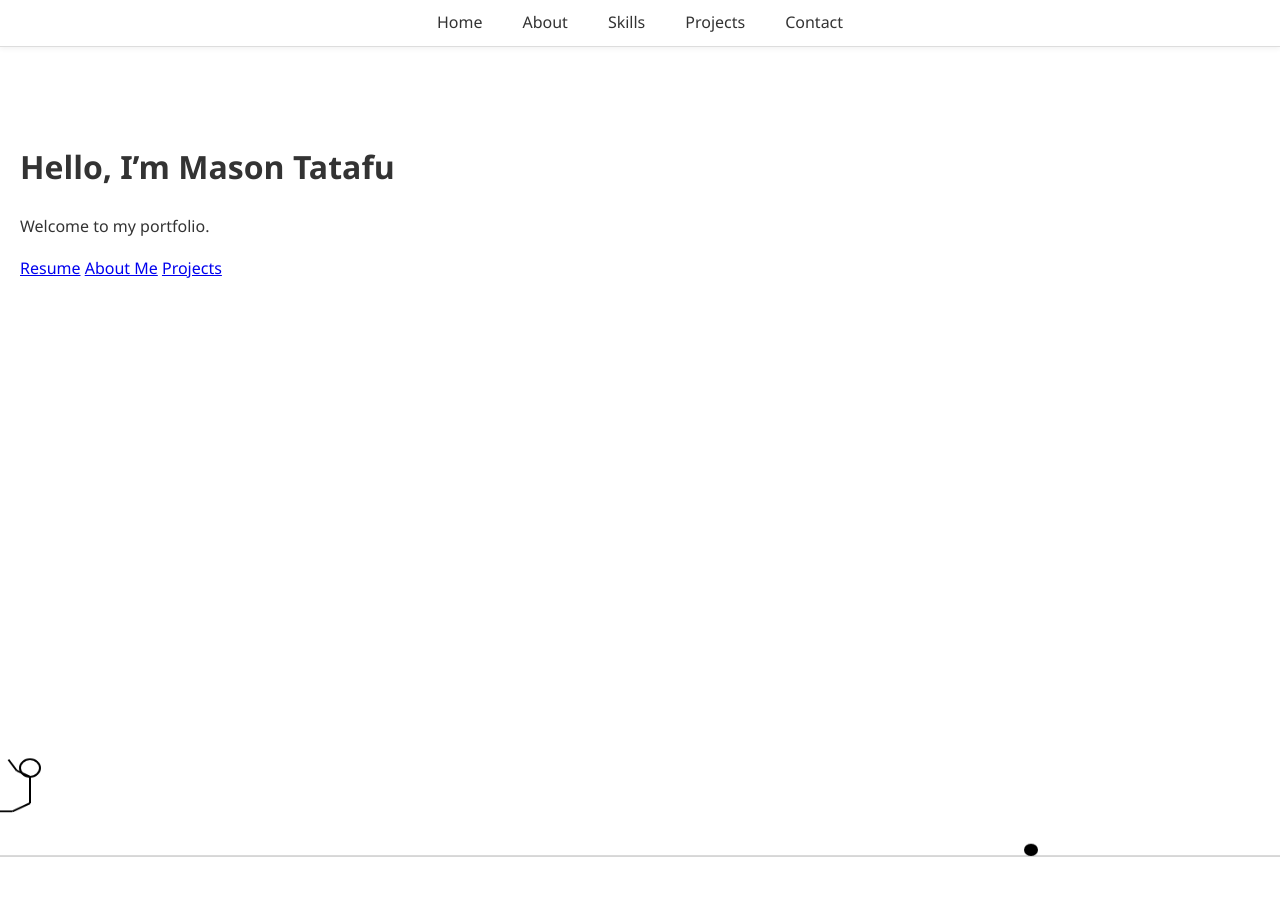
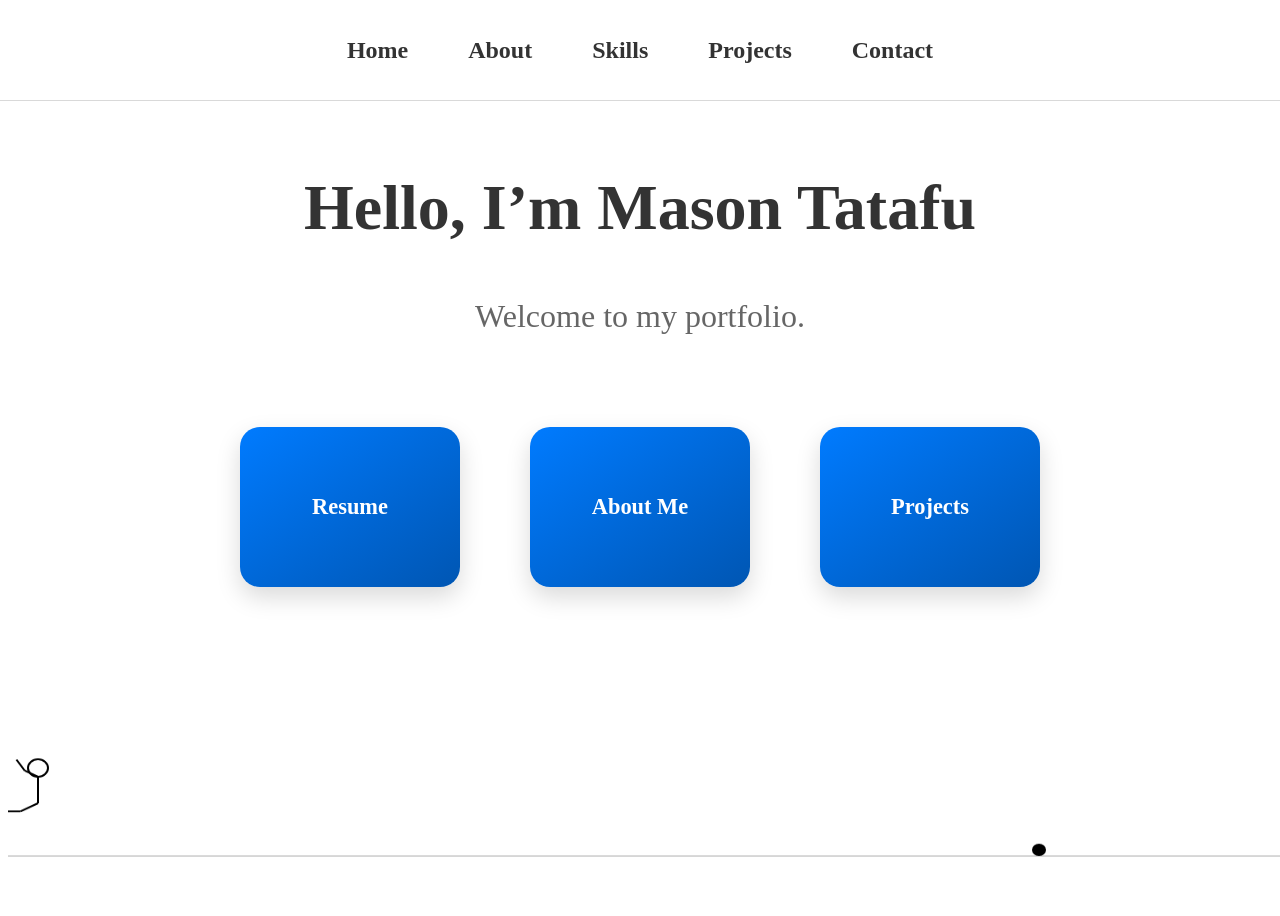
Before and after one commit to masontatafu/masontatafu.github.io, a Jekyll site: the page built from index.md, in a window 1280 px wide. Built offline with Jekyll 4.4.1, drawn with Linux system fonts in a browser that asks for light colours.

Commit message:
Update style.css

```diff
--- a/assets/css/style.css
+++ b/assets/css/style.css
@@ -1,83 +1,216 @@
+/* ===== NAVIGATION BAR STYLES ===== */
+nav {
+    background-color: white; /* Blue background */
+    height: 100px; /* Vertical padding */
+    width: 100%; /* Full width */
+    position: fixed; /* Fix it to the top of the page */
+    top: 0;
+    left: 0;
+    z-index: 1000; /* Ensures it stays on top */
+    border-bottom: 1px solid rgba(128,128,128,0.3); /* subtle grey line */
+    display: flex;
+    align-items: center;
+    justify-content: center;
+}
 
-/* ========== Global Resets and Base Layout ========== */
-body {
+/* Flexbox to spread links evenly */
+nav ul {
+    list-style: none; /* Removes bullets */
+    padding: 0;
     margin: 0;
-    font-family: 'Segoe UI', Tahoma, Geneva, Verdana, sans-serif;
-    background-color: #fff;
+    display: flex; /* Enables flexbox */
+    justify-content: space-evenly; /* Evenly spaces links */
+    align-items: center; /* Aligns links vertically */
+    height: 100%; /* ensure links align with navbar height */
+}
+
+/* Removes bullet points and ensures even spacing */
+nav li {
+    display: inline;
+}
+
+/* Styles each navigation link */
+nav a {
     color: #333;
-    line-height: 1.6;
+    text-decoration: none;
+    font-size: 1.5em;
+    font-weight: bold;
+    padding: 20px 30px; /* Adds clickable space */
+    transition: 0.3s ease-in-out;
+}
+
+nav a:hover {
+    text-decoration: underline; /* Underline on hover */
+    background-color: #0056b3; /*darker blue on hover */
+}
+
+
+/* ==================================================================================================================================== */
+
+
+
+/* ===== MAIN HEADING (YOUR NAME) ===== */
+h1 {
+    font-size: 48px; /* Makes the title text large */
+    font-weight: bold; /* Makes the text bold */
+    color: #333; /* Dark gray text color */
 }
 
 main {
-    padding: 120px 20px 60px; /* accounts for navbar height */
+    padding-top: 120px;
+    display: flex;
+    flex-direction: column;
+    align-items: center;
 }
 
-/* ========== Navigation ========== */
-nav {
-    position: fixed;
-    top: 0;
-    width: 100%;
-    background-color: #fff;
-    border-bottom: 1px solid #ddd;
-    z-index: 1000;
-    box-shadow: 0 2px 5px rgba(0,0,0,0.05);
+
+
+/* ===== HOME PAGE LAYOUT (TEXT LEFT, IMAGE RIGHT) ===== */
+.home-container {
+    display: flex;
+    align-items: center; /* Center elements vertically */
+    justify-content: space-between; /* Space out text and image */
 }
 
-nav ul {
-    list-style: none;
+/* Text Section */
+.home-text {
+    font-size: 4rem; /* Very large text */
+    font-weight: bold;
+    flex: 1;
+    text-align: center;
+    display: flex;
+    flex-direction: column;
+    justify-content: center;
+    align-items:center;
+
+}
+
+.subheading {
+    font-size: 2rem;
+    color: #666;
+    text-align: center;
+    margin-top: 10px;
+}
+
+/* Image Section */
+.home-image {
+    flex: 1;
+    text-align: right;
+}
+
+.home-image img {
+    width: 150px; /* Adjust size */
+    border-radius: 10px;
+}
+
+/* Resume Button at Bottom */
+.resume-button {
+    display: inline-block;
+    margin-top: 30px; /* to center the button horizontally*/
+    padding: 15px 30px;
+    background-color: #007bff;
+    color: white;
+    font-size: 1.5rem;
+    text-decoration: none;
+    border-radius: 10px;
+    font-weight: bold;
+    transition: 0.3s;
+}
+
+.resume-button:hover {
+    background-color: #0056b3;
+}
+
+
+/* ===== STRUCTURE: TEXT LEFT, IMAGE RIGHT ===== */
+body {
+    align-items: center; /* Centers everything vertically */
+    justify-content: center;
+    height: 100vh; /* Full screen height */
+    overflow: hidden;
+}
+
+
+.top-section {
+    display: flex;
+    flex-direction: column;
+    align-items: center;
+    justify-content: center;
+    min-height: 50vh; /* Takes up 70% of screen height */
+    padding-top: 20px; /* Push slightly upward */
+}
+
+/* ====== making large clickable boxes ====== */
+.box-section {
     display: flex;
     justify-content: center;
-    padding: 10px 0;
-    margin: 0;
-    gap: 40px;
+    gap: 30px;
+    margin-top: 40px;
+    flex-wrap: wrap;
+    padding: 0 20px;
 }
 
-nav li a {
+.box-link {
+    display: inline-block;
+    margin: 20px;
+    width: 220px;
+    height: 160px;
+    background: linear-gradient(145deg, #007bff, #0056b3);
+    color: white;
+    font-size: 1.4rem;
+    font-weight: 600;
+    text-align: center;
+    line-height: 160px;
+    border-radius: 20px;
     text-decoration: none;
-    color: #333;
-    font-weight: 500;
-    transition: color 0.3s ease;
+    box-shadow: 0 10px 25px rgba(0, 0, 0, 0.15);
+    transition: transform 0.2s ease, box-shadow 0.2s ease;
 }
 
-nav li a:hover {
-    color: #007bff;
+.box-link:hover {
+    transform: translateY(-5px);
+    box-shadow: 0 15px 30px rgba(0, 0, 0, 0.25);
 }
 
-/* ========== Page Title (used across all pages) ========== */
+
+#animation-container {
+    position: fixed;
+    bottom: 0;
+    width: 100%;
+    height: 220px;
+    pointer-events: none;
+    z-index: 0;
+    background: none; /* keep background clear if needed */
+}
+
+#stickCanvas {
+    width: 100%;
+    height: 100%;
+    display: block;
+}
+
+
+/* == about page == */
+
 .page-title {
     text-align: center;
     font-size: 3rem;
     font-weight: bold;
-    margin-bottom: 50px;
-    border-bottom: 2px solid #eee;
-    padding-bottom: 10px;
+    margin-bottom: 30px;
 }
 
-/* ========== About Page ========== */
 .about-header {
     text-align: center;
     font-size: 2rem;
     font-weight: 600;
-    margin-bottom: 30px;
+    margin-bottom: 10px;
 }
 
 .about-section {
-    max-width: 800px;
-    margin: 0 auto 80px auto;
+    max-width: 700px;
+    margin: 0 auto 40px auto;
     font-size: 1.2rem;
     line-height: 1.6;
-    text-align: center;
-    position: relative;
-}
-
-.about-section::after {
-    content: "";
-    display: block;
-    width: 60px;
-    height: 3px;
-    background: #007bff;
-    margin: 20px auto 0;
-    border-radius: 2px;
 }
 
 .profile-pic {
@@ -88,56 +221,49 @@ nav li a:hover {
     box-shadow: 0 0 10px rgba(0,0,0,0.15);
 }
 
-/* ========== Skills Page ========== */
+
+
+/* SKILLS PAGE */
+.page-title {
+    text-align: center;
+    font-size: 3rem;
+    font-weight: bold;
+    margin-bottom: 40px;
+}
+
 .skills-section {
     max-width: 800px;
-    margin: 0 auto 80px auto;
+    margin: 0 auto 60px auto;
     font-size: 1.2rem;
-    line-height: 1.6;
     text-align: center;
-    position: relative;
-}
-
-.skills-section::after {
-    content: "";
-    display: block;
-    width: 60px;
-    height: 3px;
-    background: #007bff;
-    margin: 20px auto 0;
-    border-radius: 2px;
 }
 
 .skills-grid {
     display: flex;
     flex-wrap: wrap;
     justify-content: center;
-    gap: 20px;
-    margin-top: 30px;
+    gap: 15px;
+    margin-top: 20px;
 }
 
 .skill-tag {
-    background-color: #f9f9f9;
-    padding: 12px 24px;
-    border-radius: 30px;
-    font-size: 1.05rem;
+    background-color: #f0f0f0;
+    padding: 10px 18px;
+    border-radius: 20px;
+    font-size: 1rem;
     font-weight: 500;
-    color: #333;
-    box-shadow: 0 5px 15px rgba(0,0,0,0.05);
+    box-shadow: 0 2px 6px rgba(0,0,0,0.1);
     transition: all 0.3s ease;
-    cursor: default;
-    opacity: 0;
-    animation: fadeIn 0.5s ease forwards;
 }
 
 .skill-tag:hover {
     background-color: #007bff;
     color: white;
-    transform: translateY(-4px) scale(1.03);
-    box-shadow: 0 10px 20px rgba(0,123,255,0.2);
+    transform: translateY(-2px);
 }
 
-/* ========== Contact Page ========== */
+
+/* CONTACT PAGE */
 .contact-header {
     text-align: center;
     font-size: 2rem;
@@ -160,42 +286,3 @@ nav li a:hover {
     line-height: 2;
     text-align: center;
 }
-
-.contact-section::after {
-    content: "";
-    display: block;
-    width: 60px;
-    height: 3px;
-    background: #007bff;
-    margin: 20px auto 0;
-    border-radius: 2px;
-}
-
-/* ========== Animation (used in skills tags) ========== */
-@keyframes fadeIn {
-    from {
-        transform: translateY(10px);
-        opacity: 0;
-    }
-    to {
-        transform: translateY(0);
-        opacity: 1;
-    }
-}
-
-/* ========== Stick Figure Animation Canvas ========== */
-#animation-container {
-    position: fixed;
-    bottom: 0;
-    width: 100%;
-    height: 220px;
-    pointer-events: none;
-    z-index: 0;
-    background: none;
-}
-
-#stickCanvas {
-    width: 100%;
-    height: 100%;
-    display: block;
-}
```
